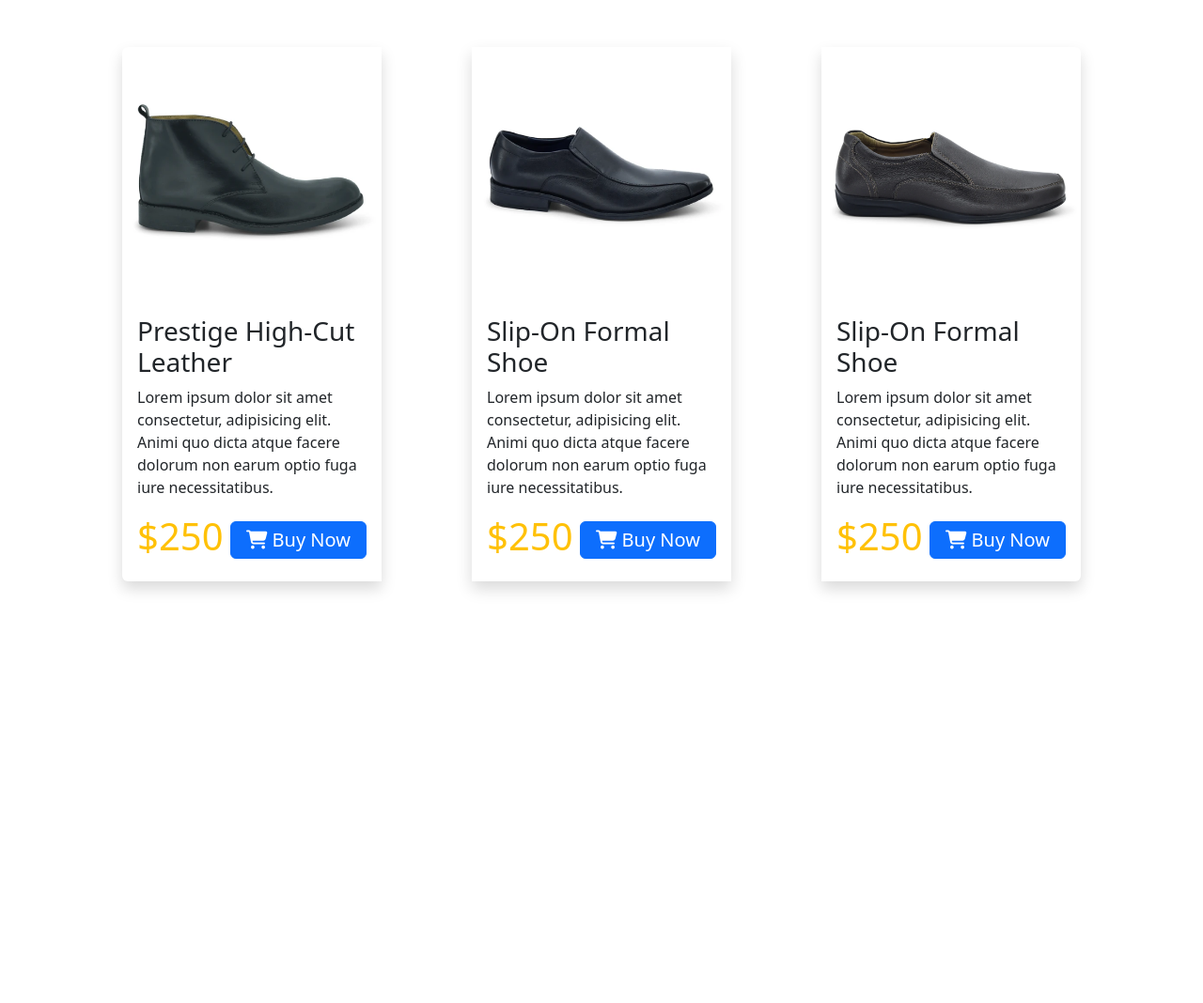
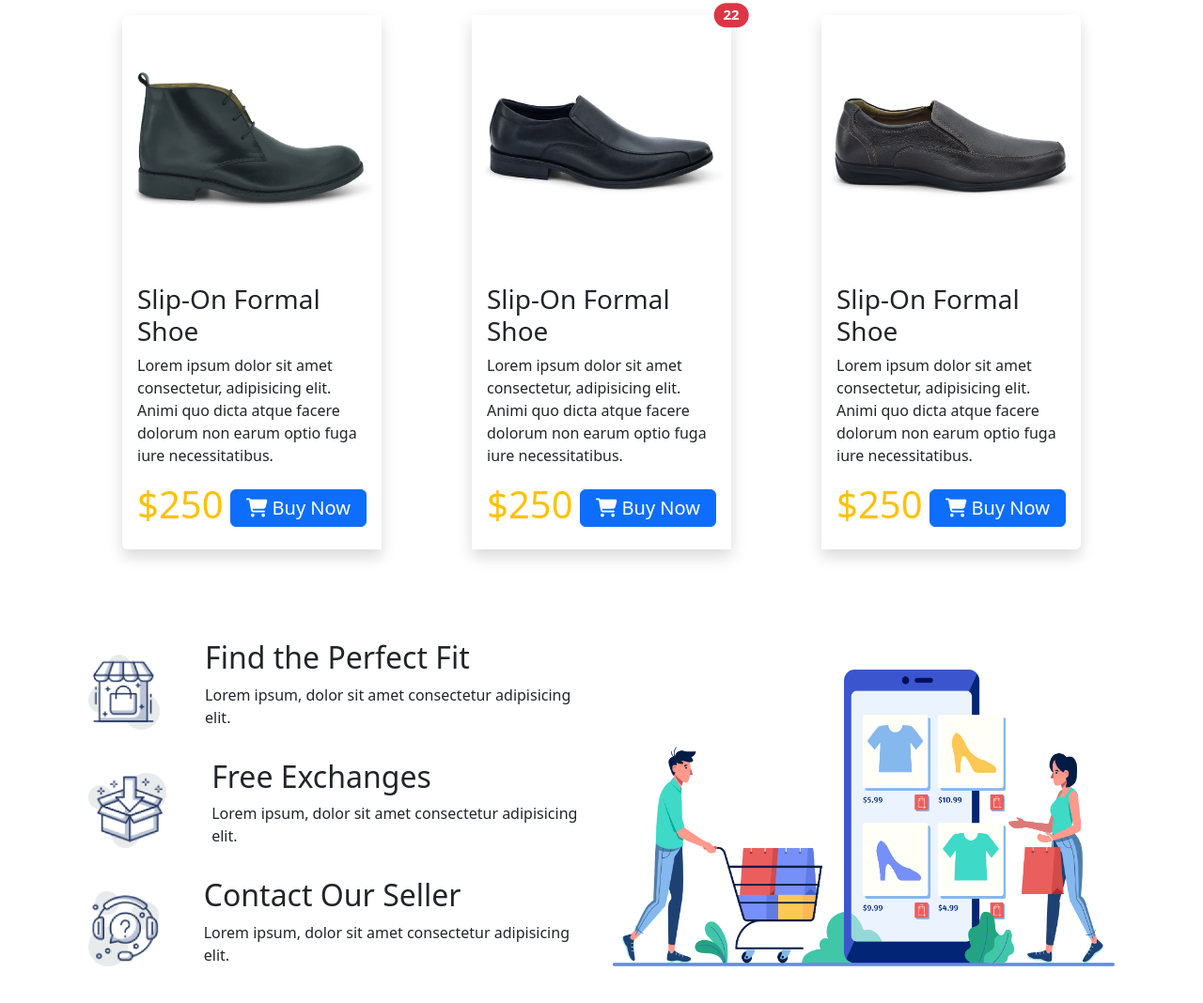
Before and after one commit to mahin-wd/Step-Forward, a plain HTML site: page index.html in a window 1280 px wide. Shown: the part 1564-2632 px from the top of the page at 94% size. Before the commit the page ends 2279 px from the top, so only its background shows below. Drawn offline with nearby package versions, Linux system fonts and the light colour scheme.

Commit message:
main body finidhed

```diff
--- a/index.html
+++ b/index.html
@@ -73,7 +73,7 @@
                 <div class="card m-5 border border-0 shadow ">
                   <img src="images/shoe1.png" class="card-img-top img-fluid" alt="...">
                   <div class="card-body">
-                    <h3 class="card-title">Sneakers Skate Shoe </h3>
+                    <h3 class="card-title">Nike Shoe</h3>
                     <p class="card-text">Lorem ipsum dolor sit amet consectetur, adipisicing elit. Animi quo dicta atque facere dolorum non earum optio fuga iure necessitatibus.</p>
                     <div class="d-flex justify-content-between align-items-center">
                         <div>
@@ -110,7 +110,10 @@
                             <h1 class="text-warning fs-1">$250</h1>
                         </div>
                         <div>
-                            <button class="btn btn-primary px-3 py-1 fs-5"> <i class="fa-solid fa-cart-shopping"></i> Buy Now</button>
+                            <button class="btn btn-primary px-3 py-1 fs-5"> <i class="fa-solid fa-cart-shopping"></i> Buy Now <span class="position-absolute top-0 start-100 translate-middle badge rounded-pill bg-danger">
+                                99+
+                                <span class="visually-hidden">unread messages</span>
+                              </span></button>
                         </div>
                     </div>
                   </div>
@@ -126,7 +129,7 @@
                 <div class="card m-5 border border-0 shadow ">
                   <img src="images/shoe4.png" class="card-img-top img-fluid" alt="...">
                   <div class="card-body">
-                    <h3 class="card-title">Prestige High-Cut Leather</h3>
+                    <h3 class="card-title">Slip-On Formal Shoe</h3>
                     <p class="card-text">Lorem ipsum dolor sit amet consectetur, adipisicing elit. Animi quo dicta atque facere dolorum non earum optio fuga iure necessitatibus.</p>
                     <div class="d-flex justify-content-between align-items-center">
                         <div>
@@ -148,7 +151,10 @@
                             <h1 class="text-warning fs-1">$250</h1>
                         </div>
                         <div>
-                            <button class="btn btn-primary px-3 py-1 fs-5"> <i class="fa-solid fa-cart-shopping"></i> Buy Now</button>
+                            <button class="btn btn-primary px-3 py-1 fs-5"> <i class="fa-solid fa-cart-shopping"></i> Buy Now <span class="position-absolute top-0 start-100 translate-middle badge rounded-pill bg-danger">
+                                22
+                                <span class="visually-hidden">unread messages</span>
+                              </span></button>
                         </div>
                     </div>
                   </div>
@@ -171,8 +177,43 @@
               </div>
         </section>
 
+        <!-- Bottom Section -->
+        <section class="my-5">
+            <div class="container text-center">
+                <div class="row d-flex align-items-center">
+                  <div class="col">
+                    <div>
+                        <div class="d-flex align-items-center text-start mb-3">
+                            <img class="img-fluid fs-2" style="height: 80px;" src="icons/house.png" alt="">
+                            <div class="ms-5">
+                                <h2>Find the Perfect Fit</h2>
+                                <p>Lorem ipsum, dolor sit amet consectetur adipisicing elit.</p>
+                            </div>
+                        </div>
+                        <div class="d-flex align-items-center text-start mb-3">
+                            <img class="img-fluid" style="height: 80px;" src="icons/box.png" alt="">
+                            <div class="ms-5">
+                                <h2>Free Exchanges</h2>
+                                <p>Lorem ipsum, dolor sit amet consectetur adipisicing elit.</p>
+                            </div>
+                        </div>
+                        <div class="d-flex align-items-center text-start mb-3">
+                            <img class="img-fluid" style="height: 80px;" src="icons/contact.png" alt="">
+                            <div class="ms-5">
+                                <h2>Contact Our Seller</h2>
+                                <p>Lorem ipsum, dolor sit amet consectetur adipisicing elit.</p>
+                            </div>
+                        </div>
+                    </div>
+                  </div>
+                  <div class="col">
+                    <img class="img-fluid" src="icons/vector.png" alt="">
+                  </div>
+                </div>
+              </div>
+        </section>
     </main>
-
+    <!-- Main section finished -->
 
     <!-- JavaScript Bundle with Popper -->
 <script src="https://cdn.jsdelivr.net/npm/bootstrap@5.2.0/dist/js/bootstrap.bundle.min.js" integrity="sha384-A3rJD856KowSb7dwlZdYEkO39Gagi7vIsF0jrRAoQmDKKtQBHUuLZ9AsSv4jD4Xa" crossorigin="anonymous"></script>
```
Also changed, not shown: icons/box.png (renamed from icons/image 13.png), icons/contact.png (renamed from icons/image 14.png), icons/house.png (renamed from icons/image 12.png), icons/vector.png (renamed from icons/XMLID 1.png).
